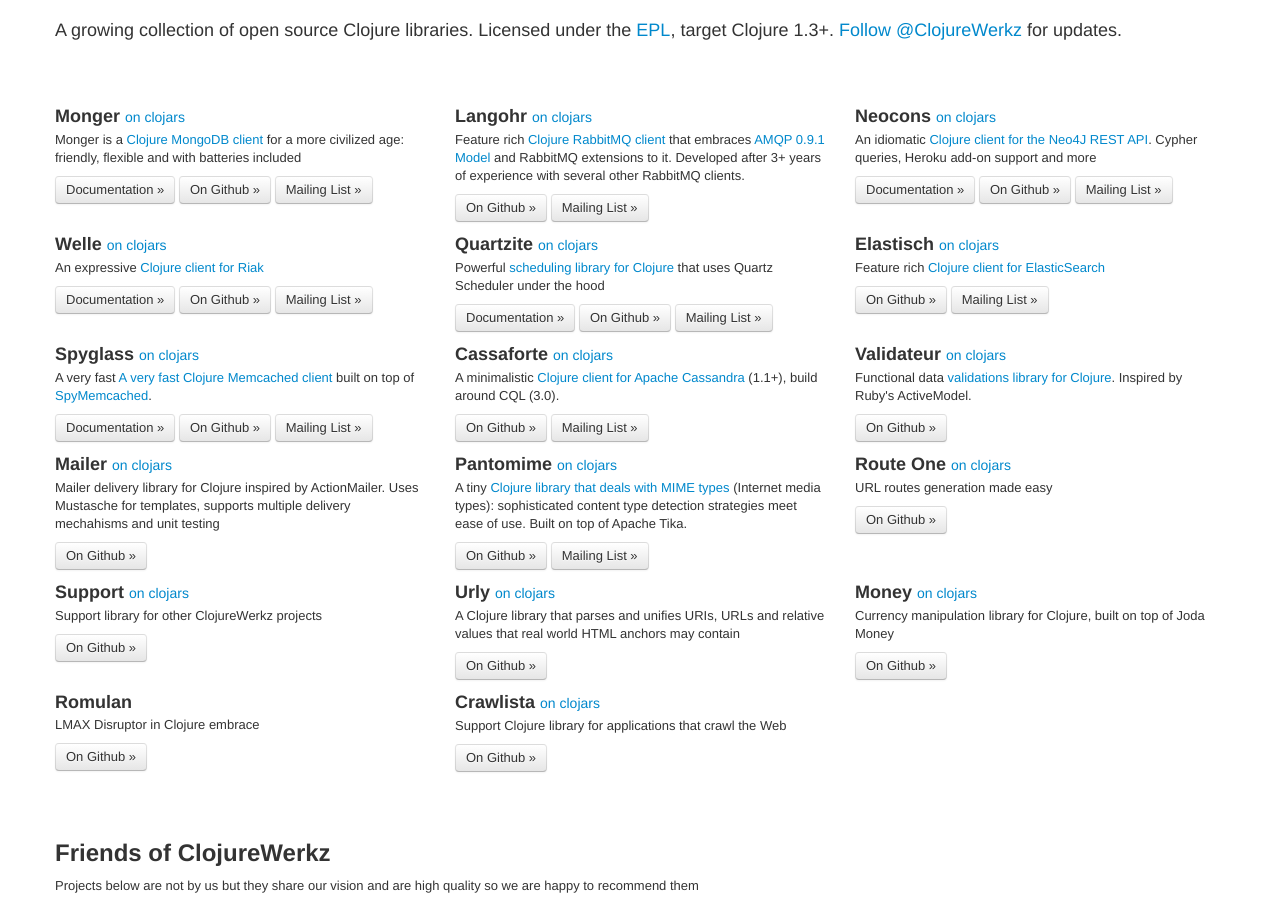
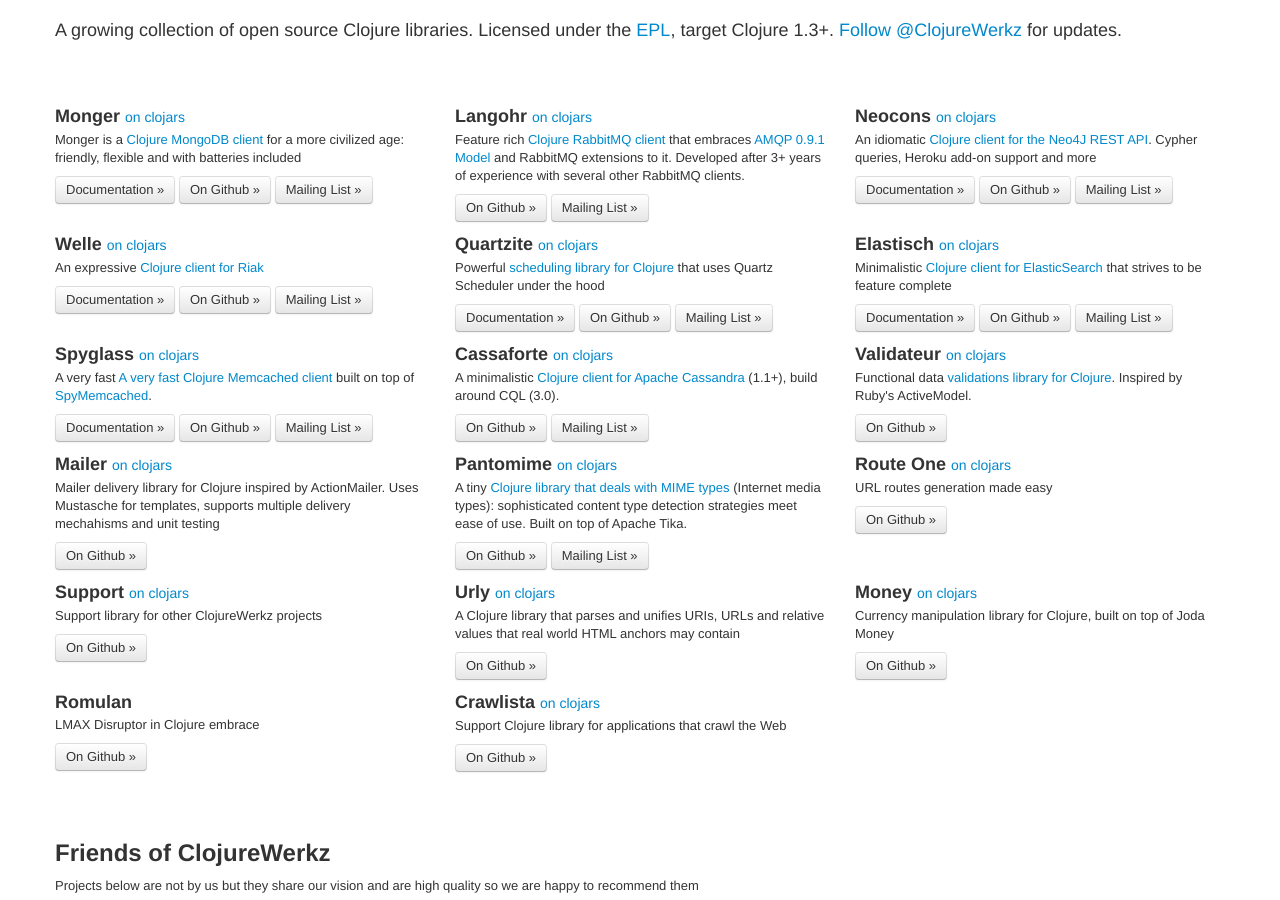
Before and after one commit to clojurewerkz/clojurewerkz.org, a Jekyll site: the page built from index.html, in a window 1280 px wide and 900 px high, scrolled down 368 px. Built offline with Jekyll 4.4.1, drawn with Linux system fonts in a browser that asks for light colours; some web fonts are replaced.

Commit message:
Link to Elastisch doc site

```diff
--- a/index.html
+++ b/index.html
@@ -64,8 +64,9 @@
   </div>
   <div class='span4'>
     <h3>Elastisch <small><a href="https://clojars.org/clojurewerkz/elastisch">on clojars</a></small></h3>
-    <p>Feature rich <a href='https://github.com/clojurewerkz/elastisch'>Clojure client for ElasticSearch</a></p>
+    <p>Minimalistic <a href='https://github.com/clojurewerkz/elastisch'>Clojure client for ElasticSearch</a> that strives to be feature complete</p>
     <p>
+      <a class='btn' href='http://clojureelasticsearch.info'>Documentation »</a>
       <a class='btn' href='https://github.com/clojurewerkz/elastisch'>On Github »</a>
       <a class='btn' href='https://groups.google.com/group/clojure-elasticsearch'>Mailing List »</a>
     </p>
```
